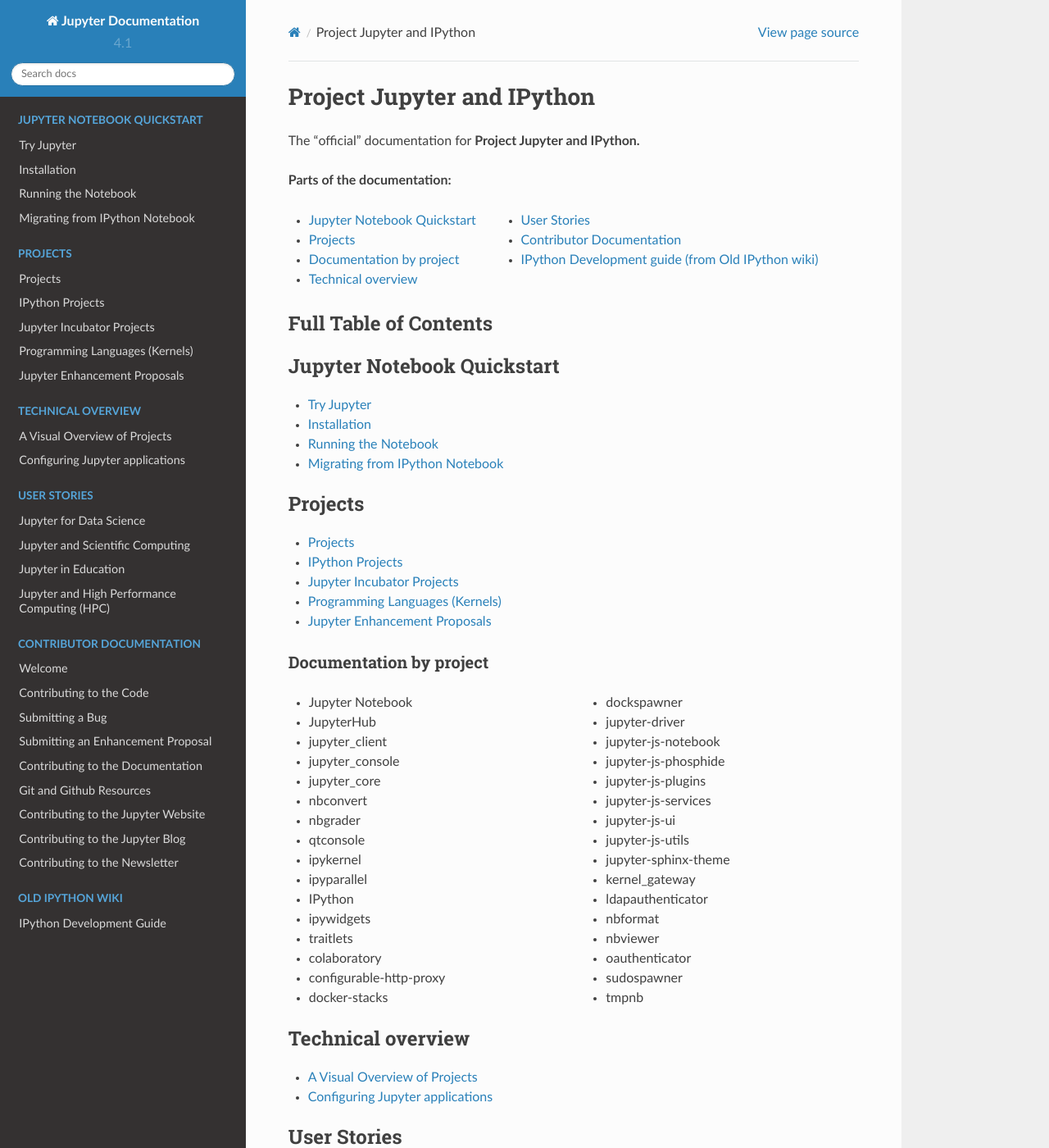
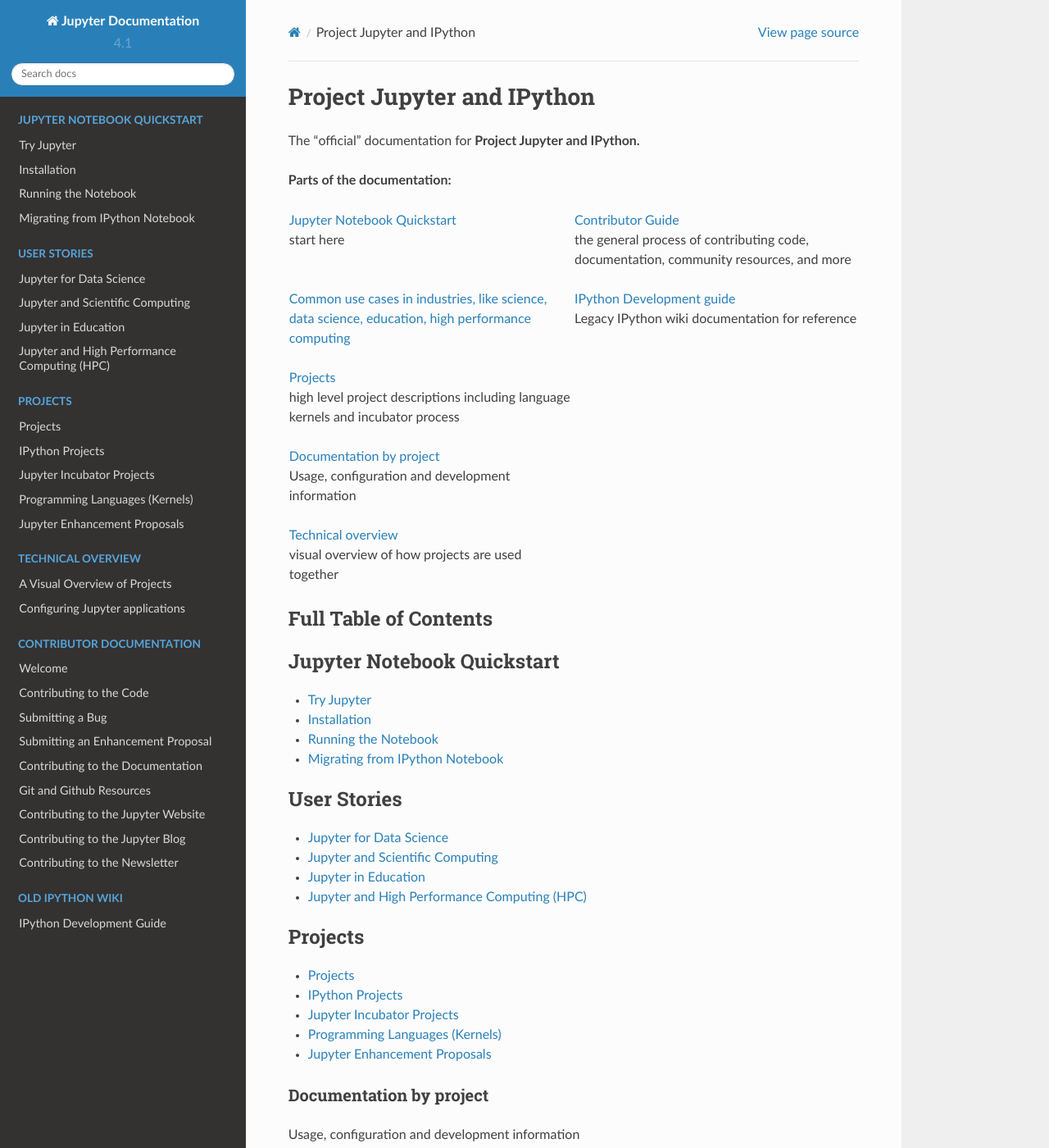
Before and after one commit to jupyter/jupyter, a Sphinx documentation site: the page built from docs/source/index.rst, in a window 1280 px wide and 1400 px high. Shown: the whole window at 82% size. Built offline with Sphinx 7.4.7 and the Read the Docs theme 2.0.0, drawn with Linux system fonts in a browser that asks for light colours; pages that are not in the unit, such as notebooks, are missing from menus; some of the changed text lies outside the part shown.

Commit message:
Update links and headings

```diff
--- a/docs/source/index.rst
+++ b/docs/source/index.rst
@@ -8,16 +8,27 @@
 
 **Parts of the documentation:**
 
-.. hlist::
-    :columns: 2
+.. raw:: html
 
-    * :ref:`user-docs`
-    * :ref:`jupyter-subprojects`
-    * :ref:`project-links`
-    * :ref:`tech-overview`
-    * :ref:`about-docs`
-    * :ref:`Contributor Documentation <dev-docs>`
-    * :ref:`IPython Development guide (from Old IPython wiki) <ipy_wiki>`
+  <table align="center"><tr>
+    <td width="50%">
+      <p><a href="https://test-jupyter.readthedocs.org/en/landing-twocol/#user-docs">Jupyter Notebook Quickstart</a><br/>
+        <span class="linkdescr">start here</span></p>
+      <p><a href="https://test-jupyter.readthedocs.org/en/landing-twocol/#about-docs"User stories</a><br/>
+        <span class="linkdescr">Common use cases in industries, like science, data science, education, high performance computing</span></p>
+      <p><a href="https://test-jupyter.readthedocs.org/en/landing-twocol/#jupyter-subprojects">Projects</a><br/>
+         <span class="linkdescr">high level project descriptions including language kernels and incubator process</span></p>
+      <p><a href="https://test-jupyter.readthedocs.org/en/landing-twocol/#project-links">Documentation by project</a><br/>
+         <span class="linkdescr">Usage, configuration and development information</span></p>
+      <p><a href="https://test-jupyter.readthedocs.org/en/landing-twocol/#tech-overview">Technical overview</a><br/>
+         <span class="linkdescr">visual overview of how projects are used together</span></p>
+      </td><td width="50%">
+      <p><a href="https://test-jupyter.readthedocs.org/en/landing-twocol/#dev-docs">Contributor Guide</a><br/>
+         <span class="linkdescr">the general process of contributing code, documentation, community resources, and more</span></p>
+      <p><a href="https://test-jupyter.readthedocs.org/en/landing-twocol/#ipy_wiki">IPython Development guide</a><br/>
+         <span class="linkdescr">Legacy IPython wiki documentation for reference</span></p>
+    </td></tr>
+  </table>
 
 .. _fulltoc:
 
@@ -35,6 +46,17 @@
     running
     migrating
 
+.. _about-docs:
+
+.. toctree::
+   :maxdepth: 1
+   :caption: User Stories
+
+   data_science
+   science
+   education
+   hpc
+
 .. _jupyter-subprojects:
 
 .. toctree::
@@ -47,11 +69,12 @@
    kernels
    jupyter_enhancement_proposals
 
-
 .. _project-links:
 
 Documentation by project
 ------------------------
+
+Usage, configuration and development information
 
 .. hlist::
     :columns: 2
@@ -99,17 +122,6 @@
    system
    config
 
-.. _about-docs:
-
-.. toctree::
-   :maxdepth: 1
-   :caption: User Stories
-
-   data_science
-   science
-   education
-   hpc
-
 .. _dev-docs:
 
 .. toctree::
```
